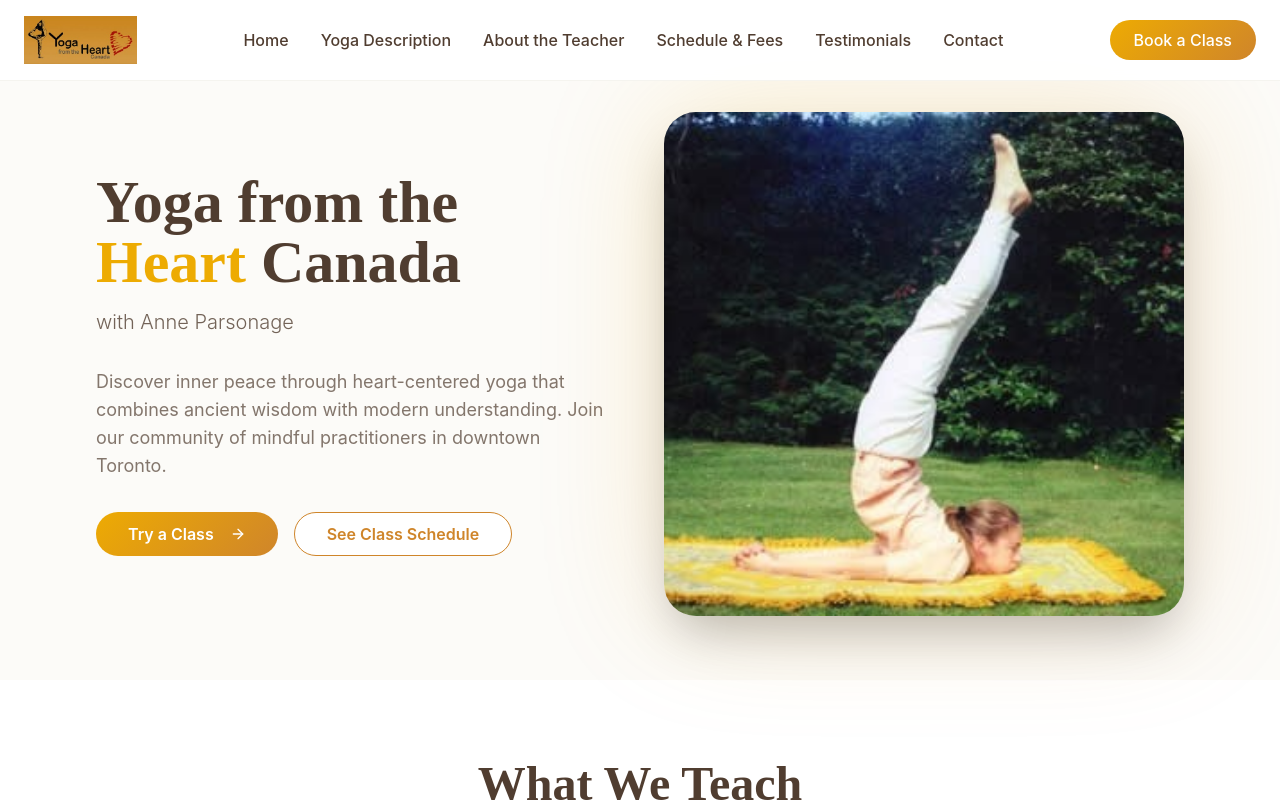
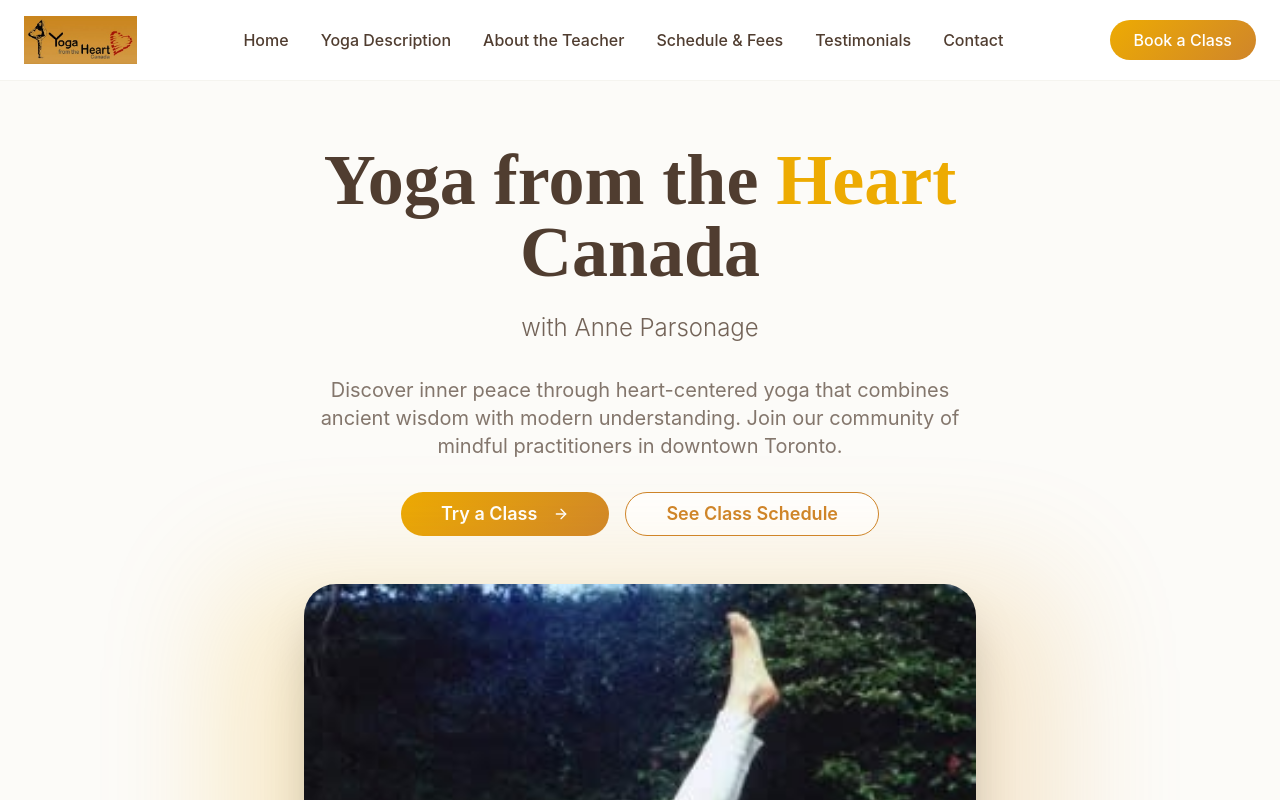
Before and after one commit to leksvibesdesign/heart-of-yoga-canada, a React (Vite) app: page / in a window 1280 px wide. Shown: the top 800 px of the page. Built offline with nearby package versions, Linux system fonts and the light colour scheme.

Commit message:
Centralize hero content and adjust padding
Center-align content within the hero section and adjust section padding for improved visual balance.

```diff
--- a/src/components/HeroSection.tsx
+++ b/src/components/HeroSection.tsx
@@ -1,3 +1,4 @@
+
 import { Button } from "@/components/ui/button";
 import { ArrowRight } from "lucide-react";
 
@@ -8,36 +9,36 @@ const HeroSection = () => {
   };
 
   return (
-    <section id="home" className="pt-24 pb-12 sm:pt-28 sm:pb-16 px-4 sm:px-6">
-      <div className="container mx-auto max-w-6xl">
-        <div className="grid lg:grid-cols-2 gap-8 lg:gap-12 items-center justify-center">
-          <div className="space-y-6 sm:space-y-8 animate-fade-in text-center lg:text-left">
-            <div className="space-y-3 sm:space-y-4">
-              <h1 className="text-3xl sm:text-4xl lg:text-5xl xl:text-6xl font-playfair font-bold text-earth-brown leading-tight">
+    <section id="home" className="pt-32 pb-20 sm:pt-36 sm:pb-24 px-4 sm:px-6">
+      <div className="container mx-auto max-w-4xl">
+        <div className="text-center space-y-8 sm:space-y-12">
+          <div className="space-y-6 sm:space-y-8 animate-fade-in">
+            <div className="space-y-4 sm:space-y-6">
+              <h1 className="text-4xl sm:text-5xl lg:text-6xl xl:text-7xl font-playfair font-bold text-earth-brown leading-tight">
                 Yoga from the <span className="text-golden">Heart</span> Canada
               </h1>
-              <p className="text-lg sm:text-xl text-earth-brown/80 font-inter font-light leading-relaxed">
+              <p className="text-xl sm:text-2xl text-earth-brown/80 font-inter font-light leading-relaxed">
                 with Anne Parsonage
               </p>
             </div>
 
-            <p className="text-base sm:text-lg text-earth-brown/70 font-inter leading-relaxed max-w-lg mx-auto lg:mx-0">
+            <p className="text-lg sm:text-xl text-earth-brown/70 font-inter leading-relaxed max-w-2xl mx-auto">
               Discover inner peace through heart-centered yoga that combines ancient wisdom with modern understanding. Join our community of mindful practitioners in downtown Toronto.
             </p>
 
-            <div className="flex flex-col sm:flex-row gap-4 justify-center lg:justify-start">
+            <div className="flex flex-col sm:flex-row gap-4 justify-center items-center">
               <Button
                 size="lg"
-                className="gradient-golden text-white font-semibold px-6 sm:px-8 py-3 sm:py-4 rounded-full hover:shadow-xl transition-all duration-300 transform hover:scale-105 text-sm sm:text-base"
+                className="gradient-golden text-white font-semibold px-8 sm:px-10 py-4 sm:py-5 rounded-full hover:shadow-xl transition-all duration-300 transform hover:scale-105 text-base sm:text-lg"
                 onClick={() => scrollToSection('schedule')}
               >
                 Try a Class
-                <ArrowRight className="ml-2 h-4 w-4 sm:h-5 sm:w-5" />
+                <ArrowRight className="ml-2 h-5 w-5 sm:h-6 sm:w-6" />
               </Button>
               <Button
                 variant="outline"
                 size="lg"
-                className="border-amber text-amber hover:bg-amber hover:text-white font-semibold px-6 sm:px-8 py-3 sm:py-4 rounded-full transition-all duration-300 text-sm sm:text-base"
+                className="border-amber text-amber hover:bg-amber hover:text-white font-semibold px-8 sm:px-10 py-4 sm:py-5 rounded-full transition-all duration-300 text-base sm:text-lg"
                 onClick={() => scrollToSection('schedule')}
               >
                 See Class Schedule
@@ -45,12 +46,12 @@ const HeroSection = () => {
             </div>
           </div>
 
-          <div className="relative order-first lg:order-last">
-            <div className="absolute inset-0 gradient-golden rounded-2xl sm:rounded-3xl blur-2xl sm:blur-3xl opacity-20 animate-float"></div>
+          <div className="relative mt-12 sm:mt-16">
+            <div className="absolute inset-0 gradient-golden rounded-3xl sm:rounded-[2rem] blur-3xl sm:blur-[4rem] opacity-20 animate-float"></div>
             <img
               src="/lovable-uploads/00047610-16a8-4235-aa82-303fee71f7b2.png"
               alt="Yoga practice in nature"
-              className="relative rounded-2xl sm:rounded-3xl shadow-2xl w-full h-auto animate-fade-in"
+              className="relative rounded-3xl sm:rounded-[2rem] shadow-2xl w-full max-w-2xl mx-auto h-auto animate-fade-in"
             />
           </div>
         </div>
```
